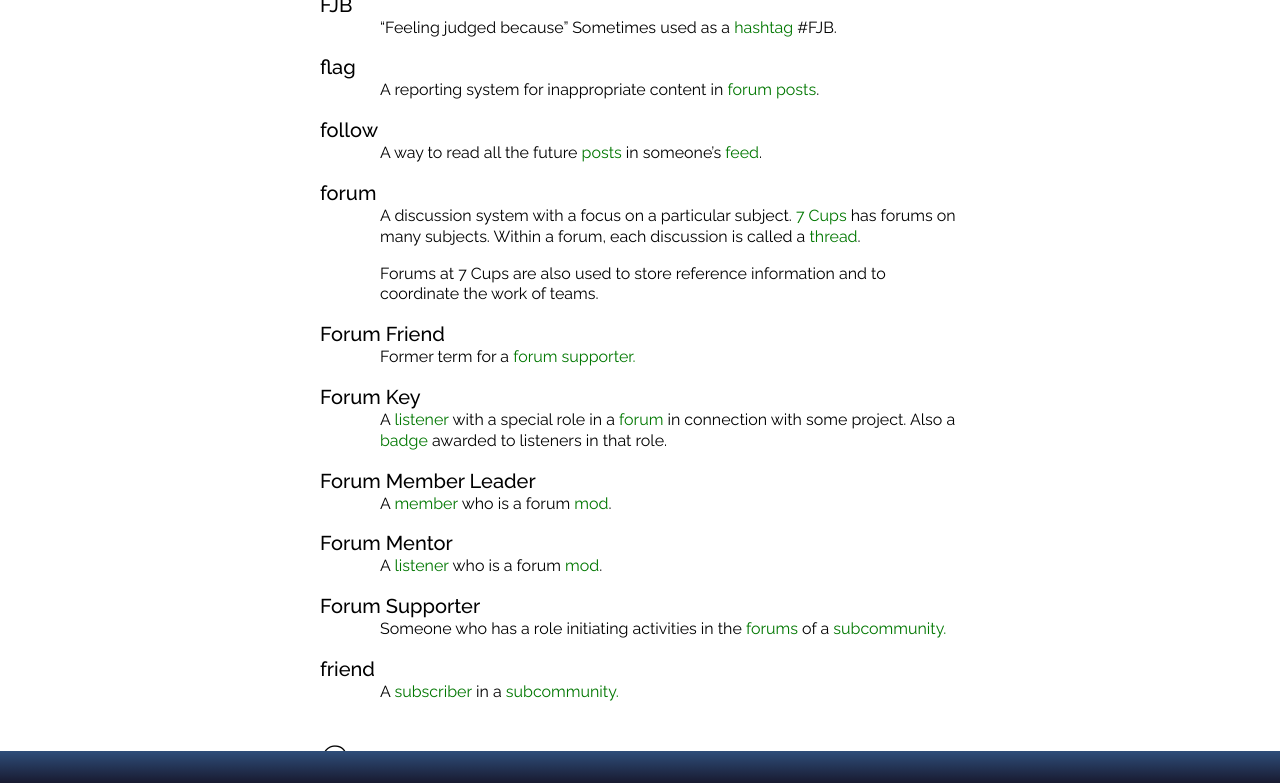
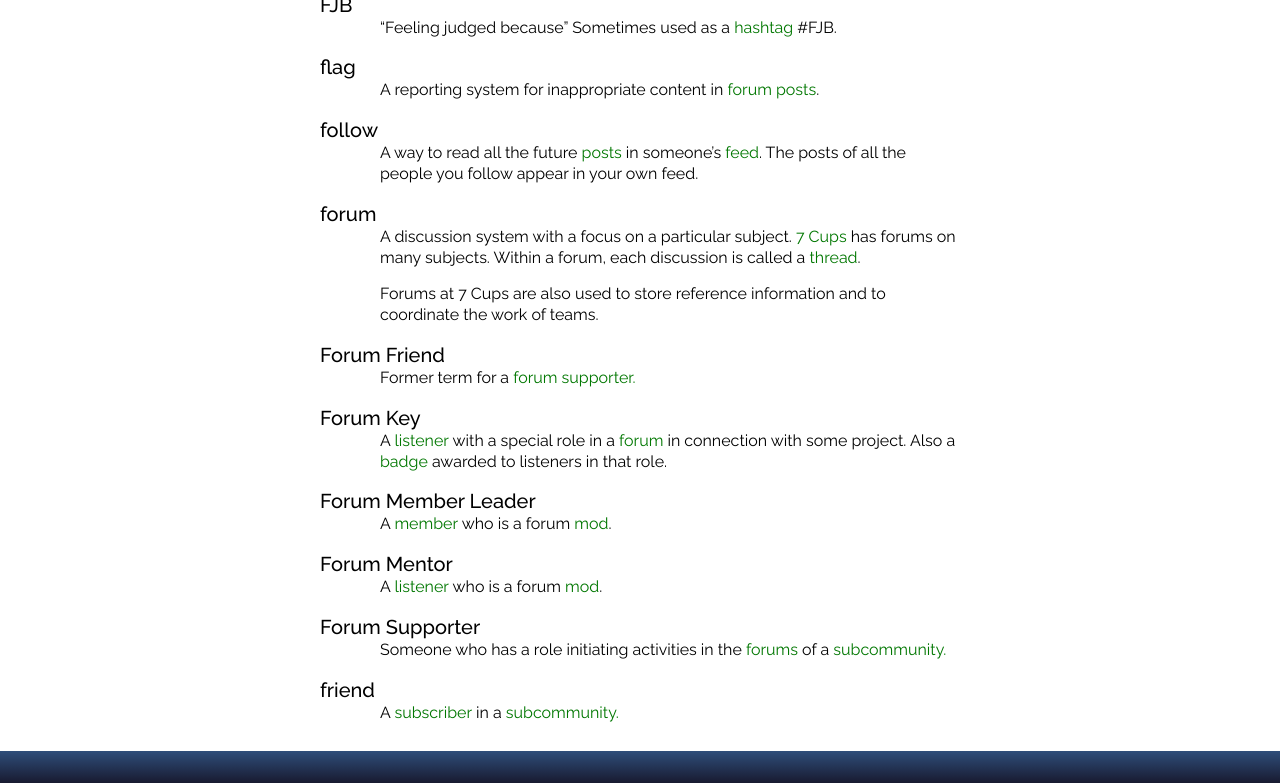
Before and after one commit to RarelyCharlie/rarelycharlie.github.io, a Jekyll site: the page built from glossary.md, in a window 1280 px wide and 900 px high, scrolled down 11250 px, cut to the strip 117-900 px from the top of the window. Built offline with Jekyll 4.4.1, drawn with Linux system fonts in a browser that asks for light colours.

Commit message:
update follow

```diff
--- a/glossary.md
+++ b/glossary.md
@@ -338,7 +338,7 @@ A sequence of ~~posts/post~~, which are personal statements by the owner of the
 A reporting system for inappropriate content in ~~forum~~ ~~posts/post~~.
 
 # follow
-A way to read all the future ~~posts/post~~ in someone's ~~feed~~.
+A way to read all the future ~~posts/post~~ in someone's ~~feed~~. The posts of all the people you follow appear in your own feed.
 
 # forum
 A discussion system with a focus on a particular subject. ~~7 Cups~~ has forums on many subjects. Within a forum, each discussion is called a ~~thread~~.
```
